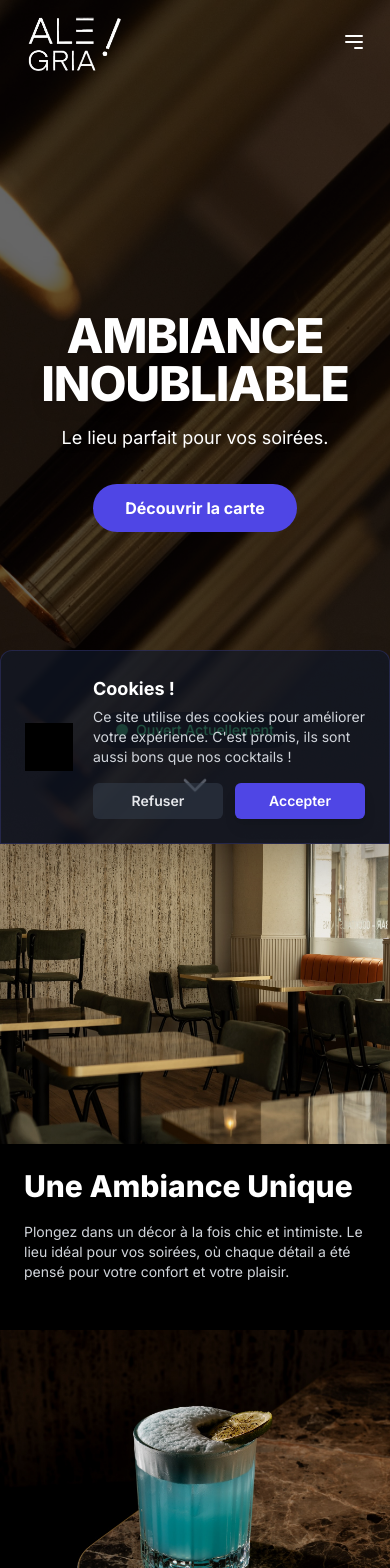
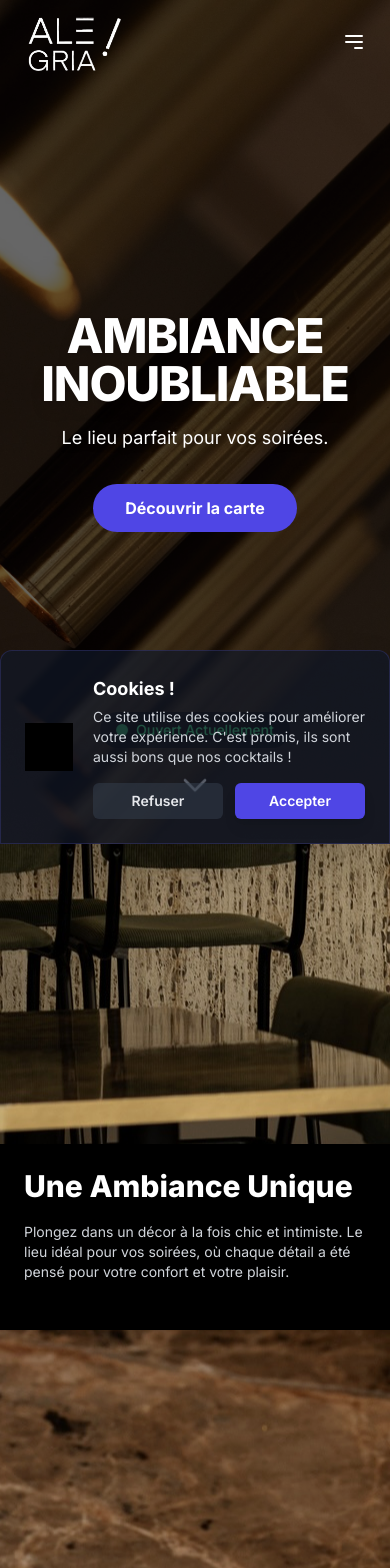
Before and after one commit to lukoErable/Alegria, a Next.js app: page / in a window 390 px wide. Shown: the top 1568 px of the page. Built offline with nearby package versions, Linux system fonts and the light colour scheme; grey boxes are pictures that could not be loaded.

Commit message:
responsive

```diff
--- a/app/components/ImageTextSplit.tsx
+++ b/app/components/ImageTextSplit.tsx
@@ -31,7 +31,7 @@ export function ImageTextSplit({
   return (
     <section className={`flex flex-col ${flexDirection}`}>
       <div
-        className={`w-full md:w-1/2 min-h-[300px] md:min-h-[600px] bg-cover md:bg-contain bg-fixed bg-no-repeat relative ${backgroundPosition}`}
+        className={`w-full md:w-1/2 min-h-[300px] md:min-h-[600px] bg-fit md:bg-fit bg-fixed bg-no-repeat relative ${backgroundPosition}`}
         style={{
           backgroundImage: `url(${imageUrl})`,
           backgroundColor: '#1a1a1a'
```
